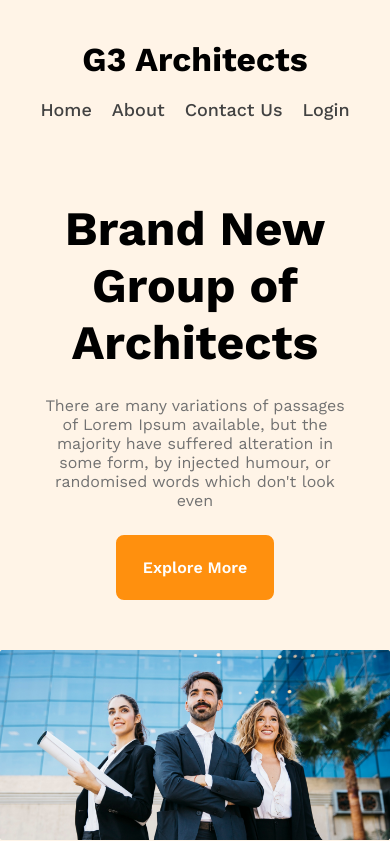
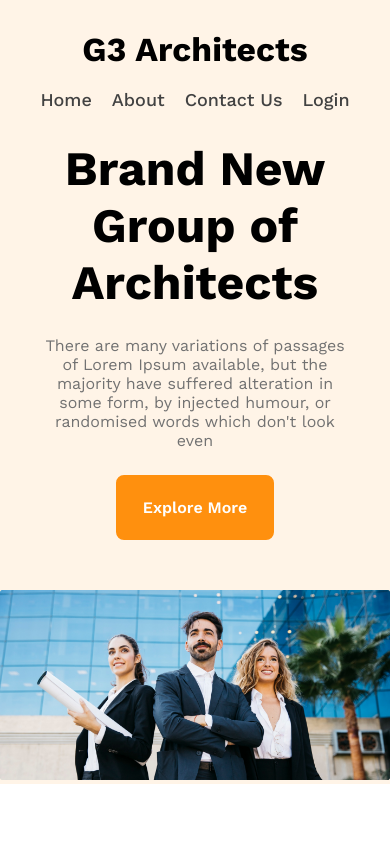
Before and after one commit to mdrijoanmaruf/PH-Task-G3-Arcitect, a plain HTML site: page index.html in a window 390 px wide. Shown: the top 841 px of the page. Drawn offline with nearby package versions, Linux system fonts and the light colour scheme.

Commit message:
Enhanced Style

```diff
--- a/styles/responsive.css
+++ b/styles/responsive.css
@@ -3,7 +3,9 @@
     /* Header Section */
     .nav{
         flex-direction: column;
-        padding: 10px;
+
+        padding-top: 0px;
+        padding-bottom: 10px;
     }
 
     header{
@@ -17,6 +19,7 @@
 
     .hero{
         width: 80%;
+        margin-top: 0;
     }
 
     .bannar{
```
